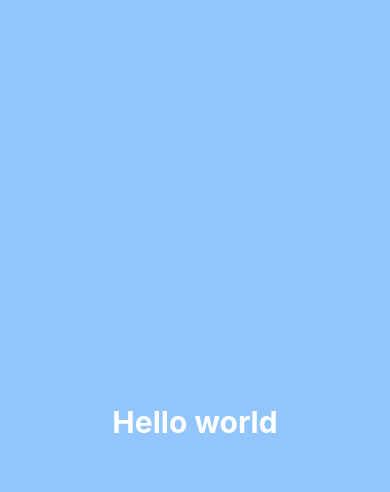
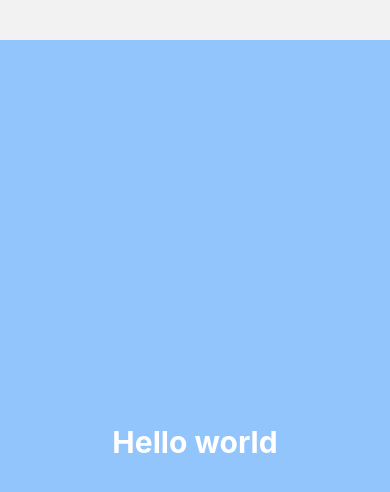
Before and after one commit to justyna13/Movies---React-Native, a React Native app: screen /home in a window 390 px wide. Shown: the top 492 px of the page. Built offline with nearby package versions, Linux system fonts and the light colour scheme.

Commit message:
tailwind & basic navigation done

```diff
--- a/App.js
+++ b/App.js
@@ -1,11 +1,8 @@
 import { Text, View } from 'react-native';
-
-
+import AppNavigation from './navigation/appNavigation';
 
 export default function App() {
   return (
-    <View className="bg-blue-300 flex-1 justify-center items-center">
-      <Text className="text-white text-3xl font-bold">Hello world</Text>
-    </View>
+    <AppNavigation />
   );
 }
--- /dev/null
+++ b/components/ScreenWrapper.js
@@ -0,0 +1,9 @@
+import { View } from 'react-native'
+
+export default function ScreenWrapper({children}) {
+  return (
+    <View className="mt-10 bg-blue-300 flex-1 justify-center items-center">
+      {children}
+    </View>
+  )
+}
--- /dev/null
+++ b/navigation/appNavigation.js
@@ -0,0 +1,15 @@
+import { NavigationContainer } from "@react-navigation/native";
+import { createNativeStackNavigator } from "@react-navigation/native-stack";
+import HomeScreen from "../screens/HomeScreen";
+
+const Stack = createNativeStackNavigator();
+
+export default function AppNavigation() {
+    return (
+        <NavigationContainer>
+            <Stack.Navigator>
+                <Stack.Screen name="home" component={HomeScreen} options={{headerShown: false}} />
+            </Stack.Navigator>
+        </NavigationContainer>
+    )
+}
--- /dev/null
+++ b/screens/HomeScreen.js
@@ -0,0 +1,10 @@
+import { Text } from 'react-native';
+import ScreenWrapper from '../components/ScreenWrapper';
+
+export default function HomeScreen() {
+  return (
+    <ScreenWrapper>
+      <Text className="text-white text-3xl font-bold">Hello world</Text>
+    </ScreenWrapper>
+  )
+}
--- a/tailwind.config.js
+++ b/tailwind.config.js
@@ -1,6 +1,6 @@
 /** @type {import('tailwindcss').Config} */
 module.exports = {
-  content: ["./App.{js,jsx,ts,tsx}", "./srceens/**/*.{js,jsx,ts,tsx}", "./components/**/*.{js,jsx,ts,tsx}"],
+  content: ["./App.{js,jsx,ts,tsx}", "./screens/**/*.{js,jsx,ts,tsx}", "./components/**/*.{js,jsx,ts,tsx}"],
   theme: {
     extend: {},
   },
```
Also changed, not shown: package.json (+6 -1 lines), 1 other file (tests, documents, lock files or other folders).
